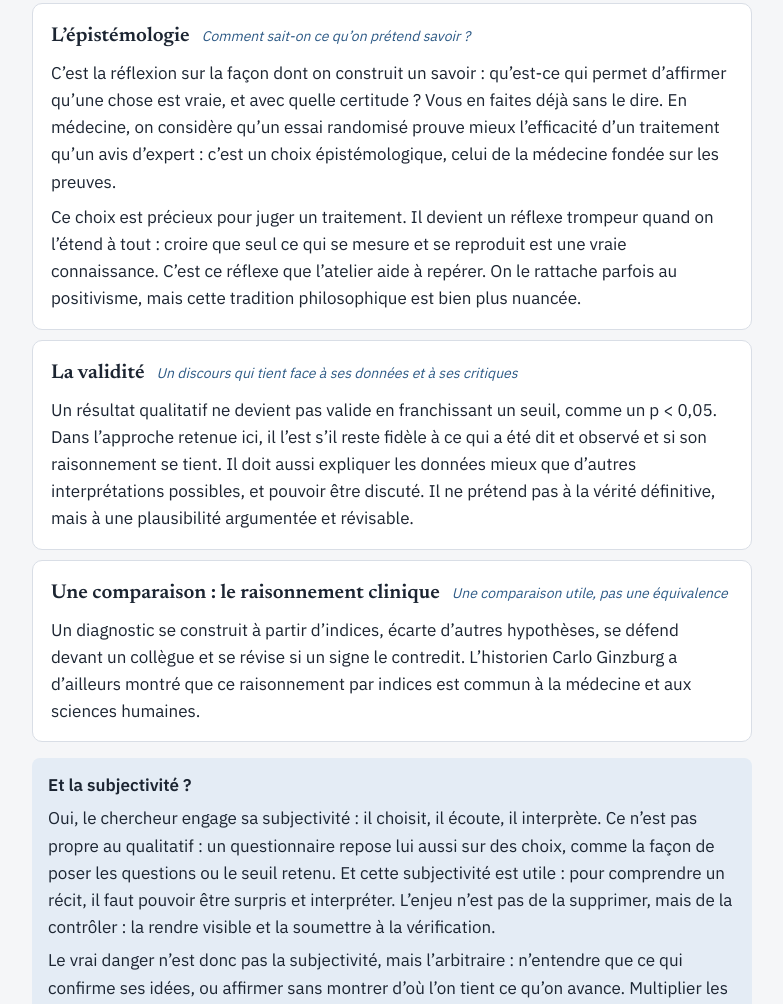
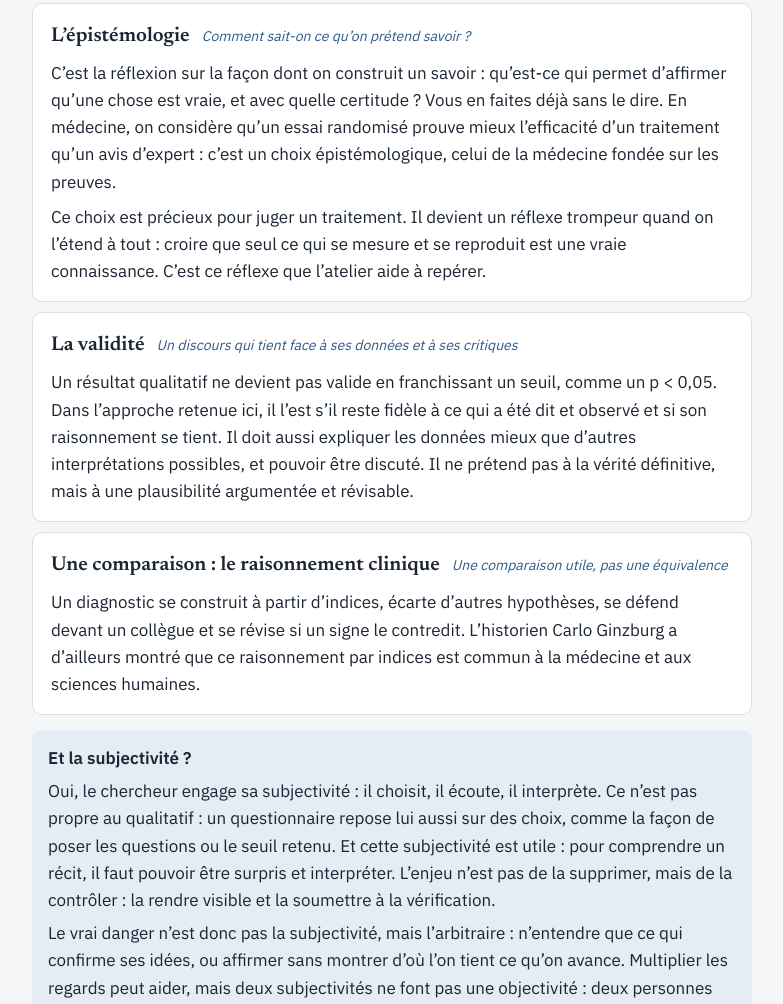
Before and after one commit to seelebrn/atelier-pas-representatif, a plain HTML site: page index.html in a window 1280 px wide. Shown: the part 1197-2201 px from the top of the page, without its empty margins (248-1031 px from the left). Drawn offline with Linux system fonts and the light colour scheme.

Commit message:
Retire la mention du positivisme, peu claire pour des débutants
Co-Authored-By: Claude Opus 5.5 <noreply@anthropic.com>

```diff
--- a/index.html
+++ b/index.html
@@ -249,7 +249,7 @@ footer p{margin:0}
     <div class="def">
       <div class="defhead"><span class="defname">L’épistémologie</span><span class="defq">Comment sait-on ce qu’on prétend savoir ?</span></div>
       <p>C’est la réflexion sur la façon dont on construit un savoir : qu’est-ce qui permet d’affirmer qu’une chose est vraie, et avec quelle certitude ? Vous en faites déjà sans le dire. En médecine, on considère qu’un essai randomisé prouve mieux l’efficacité d’un traitement qu’un avis d’expert : c’est un choix épistémologique, celui de la médecine fondée sur les preuves.</p>
-      <p>Ce choix est précieux pour juger un traitement. Il devient un réflexe trompeur quand on l’étend à tout : croire que seul ce qui se mesure et se reproduit est une vraie connaissance. C’est ce réflexe que l’atelier aide à repérer. On le rattache parfois au positivisme, mais cette tradition philosophique est bien plus nuancée.</p>
+      <p>Ce choix est précieux pour juger un traitement. Il devient un réflexe trompeur quand on l’étend à tout : croire que seul ce qui se mesure et se reproduit est une vraie connaissance. C’est ce réflexe que l’atelier aide à repérer.</p>
     </div>
     <div class="def">
       <div class="defhead"><span class="defname">La validité</span><span class="defq">Un discours qui tient face à ses données et à ses critiques</span></div>
```
